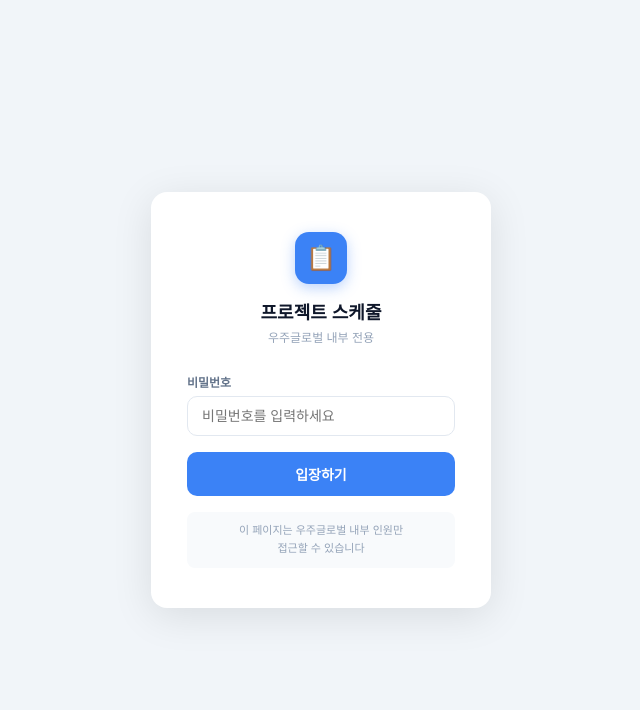
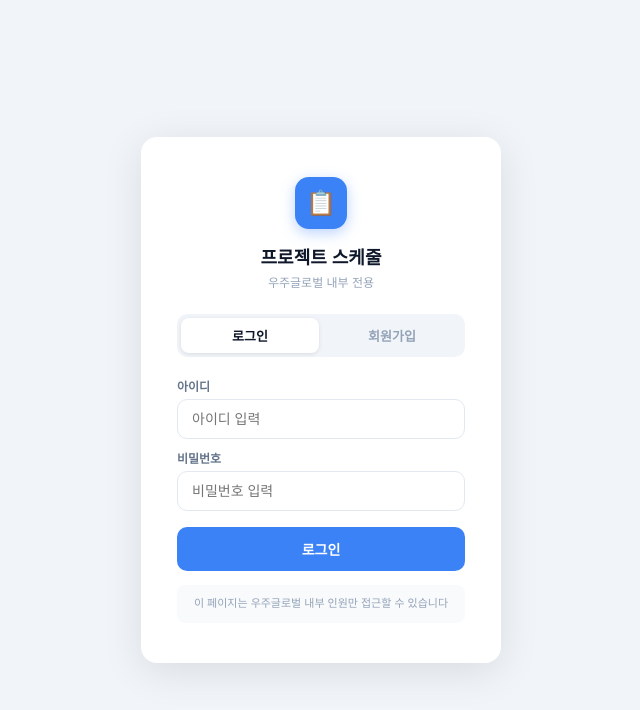
Before and after one commit to crukes18-cyber/project-schedule, a Next.js app: page / in a window 1280 px wide. Shown: the top 710 px of the page, without its empty margins (319-959 px from the left). Built offline with nearby package versions, Linux system fonts and the light colour scheme.

Commit message:
Update index.jsx

```diff
--- a/pages/index.jsx
+++ b/pages/index.jsx
@@ -1,10 +1,6 @@
 "use client";
 
 import { useState, useEffect } from "react";
-
-// ─── 비밀번호 설정 (변경하려면 아래 값을 수정하세요) ───────────────────────
-const APP_PASSWORD = "woojoo2026";
-// ────────────────────────────────────────────────────────────────────────────
 
 // 날짜 관련 값은 항상 클라이언트에서 실시간으로 계산
 const GANTT_DAYS = 60;
@@ -78,47 +74,105 @@
 }
 const WEEKDAYS = ["일","월","화","수","목","금","토"];
 
-// ─── Password Gate ────────────────────────────────────────────────────────────
-function PasswordGate({ onUnlock }) {
-  const [pw, setPw] = useState("");
-  const [error, setError] = useState(false);
+// ─── Login / Signup Gate ─────────────────────────────────────────────────────
+function AuthGate({ onLogin }) {
+  const [mode, setMode] = useState("login"); // login | signup
+  const [userId, setUserId] = useState("");
+  const [password, setPassword] = useState("");
+  const [name, setName] = useState("");
+  const [error, setError] = useState("");
   const [shake, setShake] = useState(false);
+  const [loading, setLoading] = useState(false);
 
-  const attempt = () => {
-    if (pw === APP_PASSWORD) {
-      if (typeof window !== "undefined") sessionStorage.setItem("schedule_auth", "1");
-      onUnlock();
-    } else {
-      setError(true); setShake(true); setPw("");
-      setTimeout(() => setShake(false), 500);
-    }
+  const triggerShake = (msg) => { setError(msg); setShake(true); setTimeout(()=>setShake(false),500); };
+
+  const handleLogin = async () => {
+    if (!userId.trim()||!password.trim()) return triggerShake("아이디와 비밀번호를 입력해주세요.");
+    setLoading(true);
+    try {
+      const res = await fetch("/api/users");
+      const data = await res.json();
+      const user = (data.users||[]).find(u=>u.userId===userId && u.password===password);
+      if (!user) { setLoading(false); return triggerShake("아이디 또는 비밀번호가 올바르지 않아요."); }
+      if (typeof window !== "undefined") sessionStorage.setItem("schedule_user", JSON.stringify({ userId: user.userId, name: user.name }));
+      onLogin({ userId: user.userId, name: user.name });
+    } catch { triggerShake("서버 오류가 발생했어요. 잠시 후 다시 시도해주세요."); }
+    setLoading(false);
   };
+
+  const handleSignup = async () => {
+    if (!userId.trim()||!password.trim()||!name.trim()) return triggerShake("모든 항목을 입력해주세요.");
+    if (userId.length < 3) return triggerShake("아이디는 3자 이상이어야 해요.");
+    if (password.length < 4) return triggerShake("비밀번호는 4자 이상이어야 해요.");
+    setLoading(true);
+    try {
+      const res = await fetch("/api/users", {
+        method: "POST",
+        headers: { "Content-Type": "application/json" },
+        body: JSON.stringify({ userId, name, password })
+      });
+      const data = await res.json();
+      if (res.status === 409) { setLoading(false); return triggerShake(data.error); }
+      if (!data.ok) { setLoading(false); return triggerShake("가입 중 오류가 발생했어요."); }
+      if (typeof window !== "undefined") sessionStorage.setItem("schedule_user", JSON.stringify({ userId, name }));
+      onLogin({ userId, name });
+    } catch { triggerShake("서버 오류가 발생했어요."); }
+    setLoading(false);
+  };
+
+  const inp = { width:"100%", boxSizing:"border-box", padding:"11px 14px", border:"1.5px solid #E2E8F0", borderRadius:10, fontSize:14, outline:"none", fontFamily:"inherit" };
 
   return (
     <div style={{ minHeight:"100vh", background:"#F1F5F9", display:"flex", alignItems:"center", justifyContent:"center", fontFamily:"'Pretendard','Noto Sans KR',sans-serif" }}>
       <style>{`@keyframes shake{0%,100%{transform:translateX(0)}20%{transform:translateX(-8px)}40%{transform:translateX(8px)}60%{transform:translateX(-6px)}80%{transform:translateX(6px)}}`}</style>
-      <div style={{ background:"white", borderRadius:16, padding:"40px 36px", boxShadow:"0 8px 40px rgba(0,0,0,0.10)", width:340, animation: shake?"shake 0.4s ease":"none" }}>
-        <div style={{ textAlign:"center", marginBottom:28 }}>
-          <div style={{ width:52, height:52, borderRadius:14, background:"#3B82F6", display:"flex", alignItems:"center", justifyContent:"center", margin:"0 auto 14px", boxShadow:"0 4px 14px rgba(59,130,246,0.35)" }}>
+      <div style={{ background:"white", borderRadius:16, padding:"40px 36px", boxShadow:"0 8px 40px rgba(0,0,0,0.10)", width:360, animation:shake?"shake 0.4s ease":"none" }}>
+        <div style={{ textAlign:"center", marginBottom:24 }}>
+          <div style={{ width:52,height:52,borderRadius:14,background:"#3B82F6",display:"flex",alignItems:"center",justifyContent:"center",margin:"0 auto 14px",boxShadow:"0 4px 14px rgba(59,130,246,0.35)" }}>
             <span style={{ fontSize:24 }}>📋</span>
           </div>
-          <div style={{ fontSize:18, fontWeight:700, color:"#0F172A" }}>프로젝트 스케줄</div>
-          <div style={{ fontSize:12, color:"#94A3B8", marginTop:4 }}>우주글로벌 내부 전용</div>
+          <div style={{ fontSize:18,fontWeight:700,color:"#0F172A" }}>프로젝트 스케줄</div>
+          <div style={{ fontSize:12,color:"#94A3B8",marginTop:4 }}>우주글로벌 내부 전용</div>
         </div>
-        <label style={{ fontSize:12, fontWeight:600, color:"#64748B", display:"block", marginBottom:6 }}>비밀번호</label>
-        <input
-          type="password" value={pw} autoFocus
-          onChange={e=>{ setPw(e.target.value); setError(false); }}
-          onKeyDown={e=>e.key==="Enter" && attempt()}
-          placeholder="비밀번호를 입력하세요"
-          style={{ width:"100%", boxSizing:"border-box", padding:"11px 14px", border: error?"1.5px solid #EF4444":"1.5px solid #E2E8F0", borderRadius:10, fontSize:14, outline:"none", fontFamily:"inherit", background: error?"#FFF8F8":"white" }}
-        />
-        {error && <div style={{ fontSize:12, color:"#EF4444", marginTop:5 }}>⚠ 비밀번호가 올바르지 않습니다</div>}
-        <button onClick={attempt} style={{ width:"100%", padding:"12px", marginTop:16, background:"#3B82F6", color:"white", border:"none", borderRadius:10, fontSize:14, fontWeight:700, cursor:"pointer" }}>
-          입장하기
+
+        {/* 탭 */}
+        <div style={{ display:"flex", background:"#F1F5F9", borderRadius:10, padding:4, marginBottom:20, gap:4 }}>
+          {[["login","로그인"],["signup","회원가입"]].map(([m,label])=>(
+            <button key={m} onClick={()=>{setMode(m);setError("");}} style={{ flex:1,padding:"8px",borderRadius:8,border:"none",cursor:"pointer",fontSize:13,fontWeight:600,
+              background:mode===m?"white":"transparent", color:mode===m?"#0F172A":"#94A3B8",
+              boxShadow:mode===m?"0 1px 4px rgba(0,0,0,0.1)":"none", transition:"all .15s" }}>
+              {label}
+            </button>
+          ))}
+        </div>
+
+        <div style={{ display:"flex",flexDirection:"column",gap:10 }}>
+          {mode==="signup" && (
+            <div>
+              <label style={{ fontSize:12,fontWeight:600,color:"#64748B",display:"block",marginBottom:5 }}>이름</label>
+              <input value={name} onChange={e=>{setName(e.target.value);setError("");}} placeholder="홍길동" style={inp} autoFocus={mode==="signup"}/>
+            </div>
+          )}
+          <div>
+            <label style={{ fontSize:12,fontWeight:600,color:"#64748B",display:"block",marginBottom:5 }}>아이디</label>
+            <input value={userId} onChange={e=>{setUserId(e.target.value);setError("");}} placeholder="아이디 입력" style={inp} autoFocus={mode==="login"}/>
+          </div>
+          <div>
+            <label style={{ fontSize:12,fontWeight:600,color:"#64748B",display:"block",marginBottom:5 }}>비밀번호</label>
+            <input type="password" value={password} onChange={e=>{setPassword(e.target.value);setError("");}}
+              onKeyDown={e=>e.key==="Enter"&&(mode==="login"?handleLogin():handleSignup())}
+              placeholder="비밀번호 입력" style={inp}/>
+          </div>
+        </div>
+
+        {error && <div style={{ fontSize:12,color:"#EF4444",marginTop:10,padding:"8px 12px",background:"#FEF2F2",borderRadius:8 }}>⚠ {error}</div>}
+
+        <button onClick={mode==="login"?handleLogin:handleSignup} disabled={loading}
+          style={{ width:"100%",padding:"12px",marginTop:16,background:"#3B82F6",color:"white",border:"none",borderRadius:10,fontSize:14,fontWeight:700,cursor:loading?"not-allowed":"pointer",opacity:loading?0.7:1 }}>
+          {loading?"처리 중...":(mode==="login"?"로그인":"가입하기")}
         </button>
-        <div style={{ marginTop:16, padding:"10px 12px", background:"#F8FAFC", borderRadius:8, fontSize:11, color:"#94A3B8", textAlign:"center", lineHeight:1.6 }}>
-          이 페이지는 우주글로벌 내부 인원만<br/>접근할 수 있습니다
+
+        <div style={{ marginTop:14,padding:"10px 12px",background:"#F8FAFC",borderRadius:8,fontSize:11,color:"#94A3B8",textAlign:"center",lineHeight:1.6 }}>
+          이 페이지는 우주글로벌 내부 인원만 접근할 수 있습니다
         </div>
       </div>
     </div>
@@ -220,18 +274,28 @@
 
 // ─── Main App ─────────────────────────────────────────────────────────────────
 export default function ScheduleManager() {
-  const [authed, setAuthed] = useState(() => typeof window !== "undefined" && sessionStorage.getItem("schedule_auth")==="1");
+  const [currentUser, setCurrentUser] = useState(() => {
+    if (typeof window === "undefined") return null;
+    const s = sessionStorage.getItem("schedule_user");
+    return s ? JSON.parse(s) : null;
+  });
 
-  if (!authed) return <PasswordGate onUnlock={()=>setAuthed(true)} />;
-
-  return <ScheduleApp />;
+  if (!currentUser) return <AuthGate onLogin={(user)=>setCurrentUser(user)} />;
+  return <ScheduleApp currentUser={currentUser} onLogout={()=>{ sessionStorage.removeItem("schedule_user"); setCurrentUser(null); }} />;
 }
 
-function ScheduleApp() {
+function ScheduleApp({ currentUser, onLogout }) {
   const { today: TODAY, ganttStart: GANTT_START, todayLeft, ganttDates } = getDateVars();
   const monthSpans = getMonthSpans(ganttDates);
   const [projects, setProjects] = useState(initialProjects);
   const [syncStatus, setSyncStatus] = useState("idle"); // idle | loading | saving | saved | error
+  const [showLogs, setShowLogs] = useState(false);
+  const [logs, setLogs] = useState([]);
+
+  useEffect(() => {
+    if (!showLogs) return;
+    fetch("/api/logs").then(r=>r.json()).then(d=>setLogs(d.logs||[])).catch(()=>{});
+  }, [showLogs]);
   const [lastSaved, setLastSaved] = useState(null);
 
   // 페이지 로드 시 Google Sheets에서 데이터 불러오기
@@ -247,6 +311,15 @@
       })
       .catch(() => setSyncStatus("error"));
   }, []);
+
+  // 변경 이력 기록 헬퍼
+  const writeLog = (action, target) => {
+    fetch("/api/logs", {
+      method: "POST",
+      headers: { "Content-Type": "application/json" },
+      body: JSON.stringify({ userId: currentUser.userId, userName: currentUser.name, action, target })
+    }).catch(()=>{});
+  };
 
   const handleExcelDownload = () => {
     const rows = [
@@ -341,13 +414,16 @@
   const addProject = () => {
     if (!newProject.name.trim()) return;
     setProjects(ps=>[...ps,{id:Date.now(),name:newProject.name,color:newProject.color,expanded:true,tasks:[]}]);
+    writeLog("프로젝트 추가", newProject.name);
     setNewProject({name:"",color:"#4A90D9"}); setShowAddProject(false);
   };
 
   const addTask = () => {
     if (!newTask.name.trim()||!newTask.start||!newTask.end) return;
     const targetId = newTask.projectId ?? projects[0]?.id;
+    const proj = projects.find(p=>p.id===targetId);
     setProjects(ps=>ps.map(p=>p.id===targetId?{...p,tasks:[...p.tasks,{id:Date.now(),name:newTask.name,assignee:newTask.assignee,start:newTask.start,end:newTask.end,status:newTask.status,memo:""}]}:p));
+    writeLog("테스크 추가", `${proj?.name} > ${newTask.name}`);
     setNewTask({name:"",assignee:"",start:"",end:"",projectId:null,status:"todo"}); setShowAddTask(false);
   };
 
@@ -358,6 +434,7 @@
     if (memoTask?.projectId===id) setMemoTask(null);
     setConfirmDelete(null);
     // 되돌리기 스택에 저장
+    writeLog("프로젝트 삭제", proj?.name || "");
     const tid = setTimeout(() => setUndoNotice(null), 5000);
     setUndoStack(s=>[...s, { snapshot, label: `프로젝트 "${proj?.name}" 삭제` }]);
     setUndoNotice({ message: `프로젝트 "${proj?.name}"이 삭제됐어요.`, timeoutId: tid });
@@ -371,6 +448,7 @@
     if (memoTask?.taskId===taskId) setMemoTask(null);
     setConfirmDelete(null);
     // 되돌리기 스택에 저장
+    writeLog("테스크 삭제", `${proj?.name} > ${task?.name}`);
     const tid = setTimeout(() => setUndoNotice(null), 5000);
     setUndoStack(s=>[...s, { snapshot, label: `테스크 "${task?.name}" 삭제` }]);
     setUndoNotice({ message: `테스크 "${task?.name}"이 삭제됐어요.`, timeoutId: tid });
@@ -386,9 +464,12 @@
   };
 
   const updateTaskStatus = (taskId, projectId, status) => {
+    const proj = projects.find(p=>p.id===projectId);
+    const task = proj?.tasks.find(t=>t.id===taskId);
     setProjects(ps => ps.map(p => p.id===projectId
       ? {...p, tasks: p.tasks.map(t => t.id===taskId ? {...t, status} : t)}
       : p));
+    writeLog("상태 변경", `${proj?.name} > ${task?.name} → ${STATUS[status]?.label||status}`);
   };
 
   const upcomingDeadlines = allTasks
@@ -411,6 +492,7 @@
             <h1 style={{ fontSize:22, fontWeight:700, color:"#0F172A", margin:0 }}>프로젝트 스케줄</h1>
             <div style={{ display:"flex", alignItems:"center", gap:8, marginTop:4 }}>
               <span style={{ fontSize:12, color:"#94A3B8" }}>오늘: {TODAY.getFullYear()}년 {TODAY.getMonth()+1}월 {TODAY.getDate()}일 {["일","월","화","수","목","금","토"][TODAY.getDay()]}요일</span>
+              <span style={{ fontSize:12, color:"#64748B", fontWeight:600 }}>👤 {currentUser.name} ({currentUser.userId})</span>
               <span style={{ display:"flex", alignItems:"center", gap:4, fontSize:12, color:"#64748B" }}>
                 <span style={{ width:7,height:7,borderRadius:"50%",background: syncStatus==="error"?"#EF4444":"#22C55E",display:"inline-block" }}/>
                 {syncTime} 동기화 <span onClick={handleSave} style={{ cursor:"pointer",color:"#3B82F6",fontSize:14 }}>↻</span>
@@ -445,6 +527,14 @@
                 ⬇️
               </button>
             </div>
+            <button onClick={()=>setShowLogs(true)}
+              style={{ padding:"7px 12px",borderRadius:8,border:"1px solid #E2E8F0",cursor:"pointer",fontSize:13,fontWeight:600,background:"white",color:"#64748B",display:"flex",alignItems:"center",gap:4 }}>
+              📋 변경 이력
+            </button>
+            <button onClick={onLogout}
+              style={{ padding:"7px 12px",borderRadius:8,border:"1px solid #E2E8F0",cursor:"pointer",fontSize:13,fontWeight:600,background:"white",color:"#EF4444" }}>
+              로그아웃
+            </button>
           </div>
         </div>
 
@@ -734,6 +824,48 @@
         </div>
       )}
 
+      {/* ── 변경 이력 모달 ── */}
+      {showLogs && (
+        <div style={{ position:"fixed",inset:0,background:"rgba(0,0,0,0.4)",zIndex:80,display:"flex",alignItems:"center",justifyContent:"center" }}>
+          <div style={{ background:"white",borderRadius:16,width:600,maxHeight:"80vh",display:"flex",flexDirection:"column",boxShadow:"0 20px 60px rgba(0,0,0,0.2)" }}>
+            <div style={{ padding:"20px 24px",borderBottom:"1px solid #E2E8F0",display:"flex",alignItems:"center",justifyContent:"space-between",flexShrink:0 }}>
+              <div>
+                <div style={{ fontSize:16,fontWeight:700,color:"#0F172A" }}>📋 변경 이력</div>
+                <div style={{ fontSize:12,color:"#94A3B8",marginTop:2 }}>최근 100건</div>
+              </div>
+              <button onClick={()=>setShowLogs(false)} style={{ background:"none",border:"none",cursor:"pointer",fontSize:18,color:"#94A3B8" }}>✕</button>
+            </div>
+            <div style={{ flex:1,overflowY:"auto",padding:"16px 24px" }}>
+              {logs.length===0 ? (
+                <div style={{ textAlign:"center",color:"#94A3B8",padding:"40px 0" }}>
+                  <div style={{ fontSize:28,marginBottom:8 }}>📭</div>
+                  <div>아직 변경 이력이 없어요</div>
+                </div>
+              ) : logs.map((log,i) => (
+                <div key={i} style={{ display:"flex",gap:12,padding:"10px 0",borderBottom:"1px solid #F1F5F9",alignItems:"flex-start" }}>
+                  <div style={{ width:8,height:8,borderRadius:"50%",background:"#3B82F6",marginTop:6,flexShrink:0 }}/>
+                  <div style={{ flex:1,minWidth:0 }}>
+                    <div style={{ display:"flex",gap:8,alignItems:"center",flexWrap:"wrap" }}>
+                      <span style={{ fontSize:12,fontWeight:700,color:"#0F172A" }}>{log.userName}</span>
+                      <span style={{ fontSize:11,color:"#94A3B8" }}>({log.userId})</span>
+                      <span style={{ padding:"2px 8px",borderRadius:6,background:"#EFF6FF",color:"#3B82F6",fontSize:11,fontWeight:600 }}>{log.action}</span>
+                    </div>
+                    <div style={{ fontSize:12,color:"#64748B",marginTop:2 }}>{log.target}</div>
+                    <div style={{ fontSize:11,color:"#CBD5E1",marginTop:2 }}>{log.timestamp}</div>
+                  </div>
+                </div>
+              ))}
+            </div>
+            <div style={{ padding:"14px 24px",borderTop:"1px solid #E2E8F0",flexShrink:0 }}>
+              <button onClick={()=>{ fetch("/api/logs").then(r=>r.json()).then(d=>setLogs(d.logs||[])); }}
+                style={{ padding:"8px 16px",borderRadius:8,border:"1px solid #E2E8F0",background:"white",cursor:"pointer",fontSize:13,color:"#64748B" }}>
+                🔄 새로고침
+              </button>
+            </div>
+          </div>
+        </div>
+      )}
+
       {/* ── 되돌리기 토스트 ── */}
       {undoNotice && (
         <div style={{ position:"fixed",bottom:32,left:"50%",transform:"translateX(-50%)",
```
